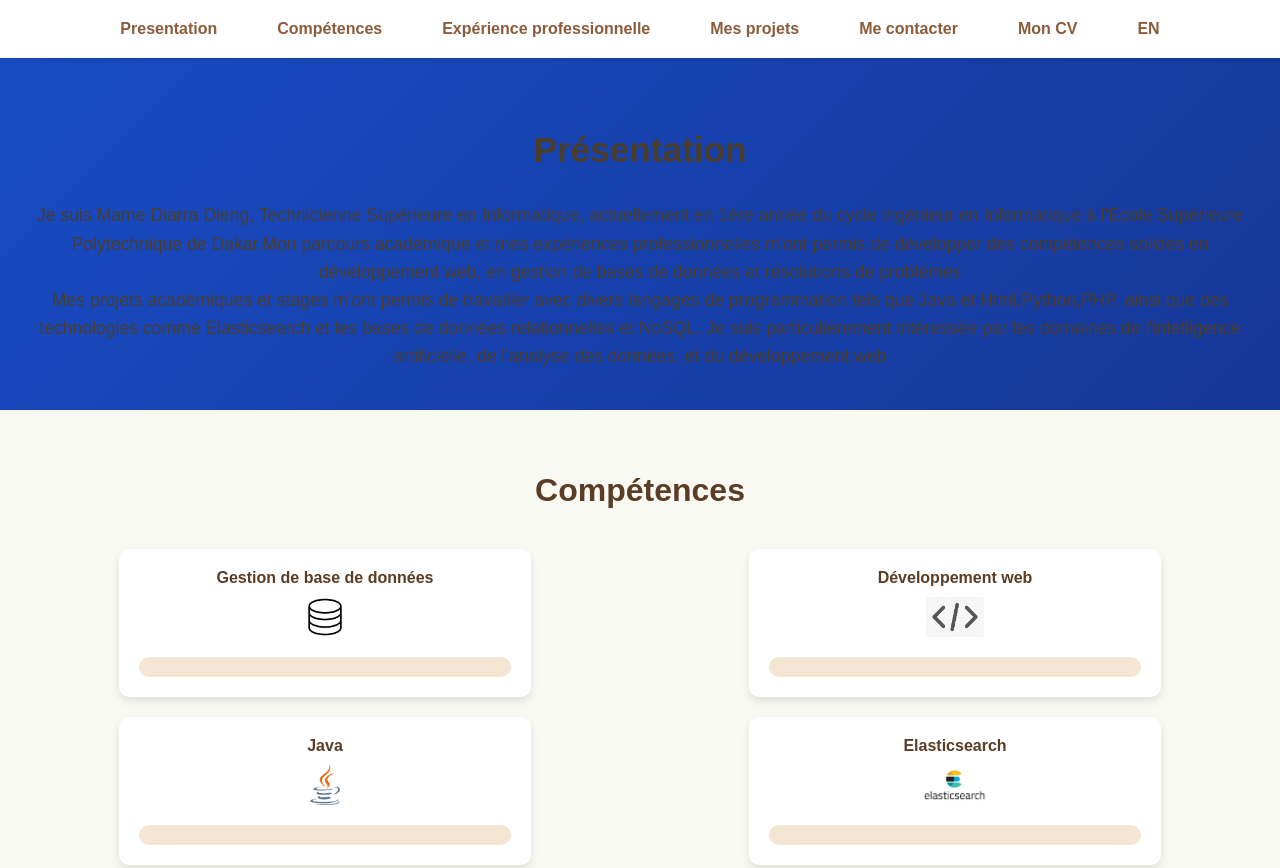
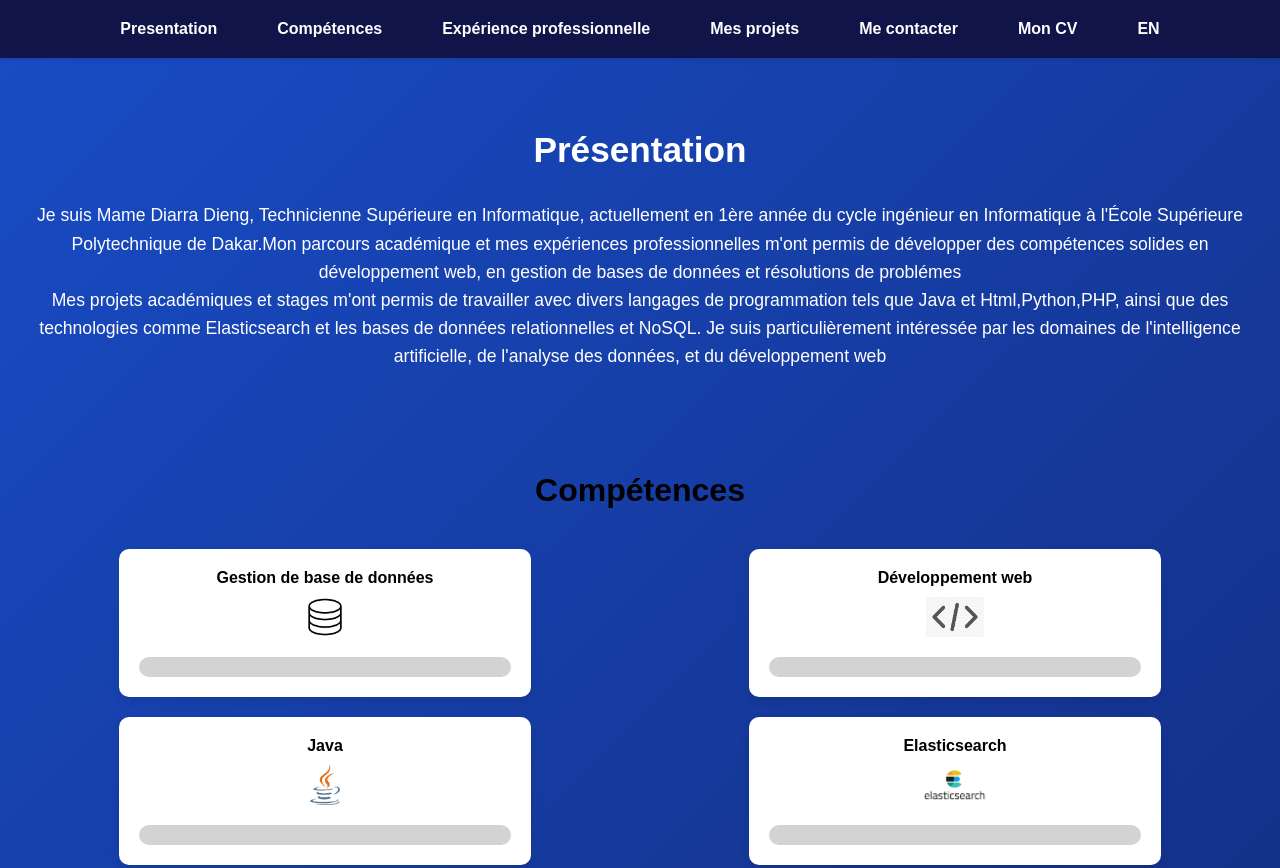
Before and after one commit to diarraaaa/Portfolio, a plain HTML site: page index.html in a window 1280 px wide. Shown: the top 868 px of the page. Drawn offline with Linux system fonts and the light colour scheme.

Commit message:
css change

```diff
--- a/Style.css
+++ b/Style.css
@@ -9,7 +9,7 @@ body {
 
 /* Header and Navigation styling */
 header {
-    background-color: #fff;
+    background-color: #101448;
     padding: 20px 0;
     box-shadow: 0 2px 5px rgba(0, 0, 0, 0.1);
 }
@@ -28,7 +28,7 @@ nav ul li {
 
 nav ul li a {
     text-decoration: none;
-    color: #8b5c3b;
+    color: #ffffff;
     font-weight: bold;
     padding: 10px 15px;
     border-radius: 5px;
@@ -36,8 +36,8 @@ nav ul li a {
 }
 
 nav ul li a:hover {
-    background-color: #d1c8b5;
-    color: #5b3d25;
+    background-color: #d1c8b500;
+    color: #c7c9cf;
 }
 
 /* Presentation section */
@@ -45,7 +45,7 @@ nav ul li a:hover {
     text-align: center;
     padding: 40px 20px;
     font-size: 1.1em;
-    color: #4b3d2b;
+    color: #ffffff;
     line-height: 1.6;
 }
 
@@ -56,7 +56,6 @@ nav ul li a:hover {
     justify-content: space-around;
     gap: 20px;
     padding: 40px 20px;
-    background-color: #f9f9f3;
 }
 
 #competence > div {
@@ -67,7 +66,7 @@ nav ul li a:hover {
     box-shadow: 0px 4px 8px rgba(0, 0, 0, 0.1);
     text-align: center;
     font-weight: bold;
-    color: #5b3d25;
+    color: #000000;
     display: flex;
     flex-direction: column;
     align-items: center; /* Center align the items */
@@ -81,14 +80,14 @@ nav ul li a:hover {
     text-align: center;
     width: 100%;
     font-size: 2em;
-    color: #5b3d25;
+    color: #000000;
     margin-bottom: 20px;
 }
 /* Progress bar styles */
 .bar1, .bar2, .bar3, .bar4, .bar5, .bar6, .bar7, .bar8{
     height: 20px;
     border-radius: 10px;
-    background-color: #f5e6d3; /* Beige background */
+    background-color: #b8b8b89c; /* Beige background */
     margin-top: 10px;
     overflow: hidden;
     position: relative;
@@ -102,7 +101,7 @@ nav ul li a:hover {
     display: block;
     height: 100%;
     width: 0; /* Start with empty bars */
-    background-color: #e2bcbc; /* Darker beige for progress fill */
+    background-color: #000000; /* Darker beige for progress fill */
     transition: width 0.5s ease; /* Smooth transition for width */
 }
 
```
